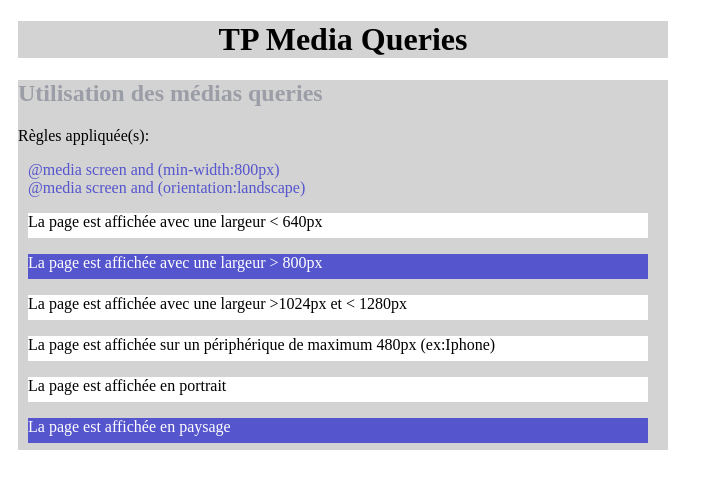
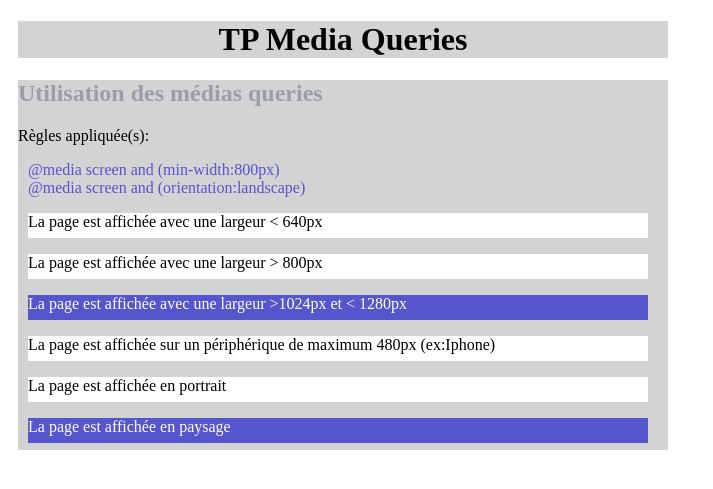
Before and after one commit to Vaelstraz/exo_distanciel, a PHP site: page / in a window 1280 px wide. Shown: the top 489 px of the page, without its empty margins (0-713 px from the left). Run offline with PHP 8.4, Linux system fonts and the light colour scheme.

Commit message:
Tp_mediaQ/

```diff
--- a/Tp_mediaQ/index.html
+++ b/Tp_mediaQ/index.html
@@ -20,14 +20,14 @@
                                @media screen and (orientation:landscape)
             </div>
 
-                     <div class="page">
-                         <div class="p1"><p > La page est affichée avec une largeur < 640px </p></div>
-                          <div class="p2"><p>La page est affichée avec une largeur > 800px</p></div>
-                        <div class="p3"><p>La page est affichée avec une largeur >1024px et < 1280px</p></div>
-                        <div class="p4"><p>La page est affichée sur un périphérique de maximum 480px (ex:Iphone)</p></div>
-                        <div class="p5"><p>La page est affichée en portrait</p></div>
-                        <div class="p6"><p>La page est affichée en paysage</p></div>
-             </div>
+                     <div id="page">
+                         <div id="p1"><p > La page est affichée avec une largeur < 640px </p></div>
+                          <div id="p2"><p>La page est affichée avec une largeur > 800px</p></div>
+                         <div id="p3"><p>La page est affichée avec une largeur >1024px et < 1280px</p></div>
+                         <div id="p4"><p>La page est affichée sur un périphérique de maximum 480px (ex:Iphone)</p></div>
+                         <div id="p5"><p>La page est affichée en portrait</p></div>
+                         <div id="p6"><p>La page est affichée en paysage</p></div>
+                       </div>
         </div>
 
         </div>
--- a/Tp_mediaQ/main.css
+++ b/Tp_mediaQ/main.css
@@ -1,11 +1,10 @@
-@media screen and (min-width:800px)and (orientation:landscape){
 .bloc1{
     background-color: #D3D3D3;
     width:650px;
     height:370px;
     margin-left: 10px;
 }
-}
+
 
 .media{
 color:#5555CE;
@@ -21,30 +20,79 @@ h1{
 margin-left: 10px;
 }
 
-.page{
+#page{
 background-color: #D3D3D3;
 }
 
 h2{
-    color:#9C9EA7 ;
+color:#9C9EA7;
 
 }
 
-.p1,.p3,.p4,.p5{
+#p1,#p3,#p4,#p5{
 background-color: white;
 margin-left: 10px;
 height: 25px;
 width: 620px;
 }
 
-.p2,.p6{
-    background-color:#5555CE;
+
+@media screen and (max-width:640px){
+    #p1{
+      background-color: #5555CE;
       color: white;
       margin-left: 10px;
       height: 25px;
-    width:620px;
+      width: 620px;
+    }
   }
 
-.bloc1:nth-child(2){
+  @media screen and (min-width:800px){
+    #p2{
+      background-color: white;
+      color: black;
       margin-left: 10px;
+      height: 25px;
+      width: 620px;
     }
+  }
+
+  @media screen and (min-width:1024px) and (max-width:1280px){
+    #p3{
+      background-color: #5555CE;
+      color: white;
+      margin-left: 10px;
+      height: 25px;
+      width: 620px;
+    }
+  }
+
+  @media screen and (max-width:480px){
+    #p4{
+      background-color: #5555CE;
+      color: white;
+      margin-left: 10px;
+      height: 25px;
+      width: 620px;
+    }
+  }
+
+  @media screen and (orientation:portrait){
+    #p5{
+      background-color: #5555CE;
+      color: white;
+      margin-left: 10px;
+      height: 25px;
+      width: 620px;
+    }
+  }
+
+  @media screen and (orientation:landscape){
+    #p6{
+      background-color:#5555CE;
+      color:white;
+      margin-left: 10px;
+      height: 25px;
+      width: 620px;
+    }
+  }
```
Lines whose indentation alone changed are shown as unchanged.
